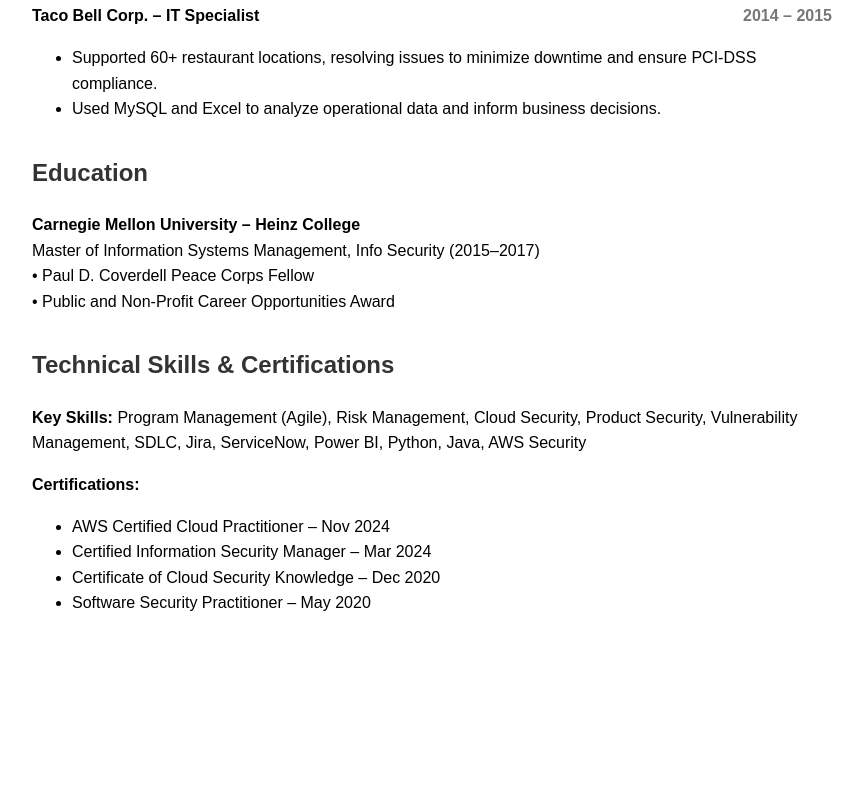
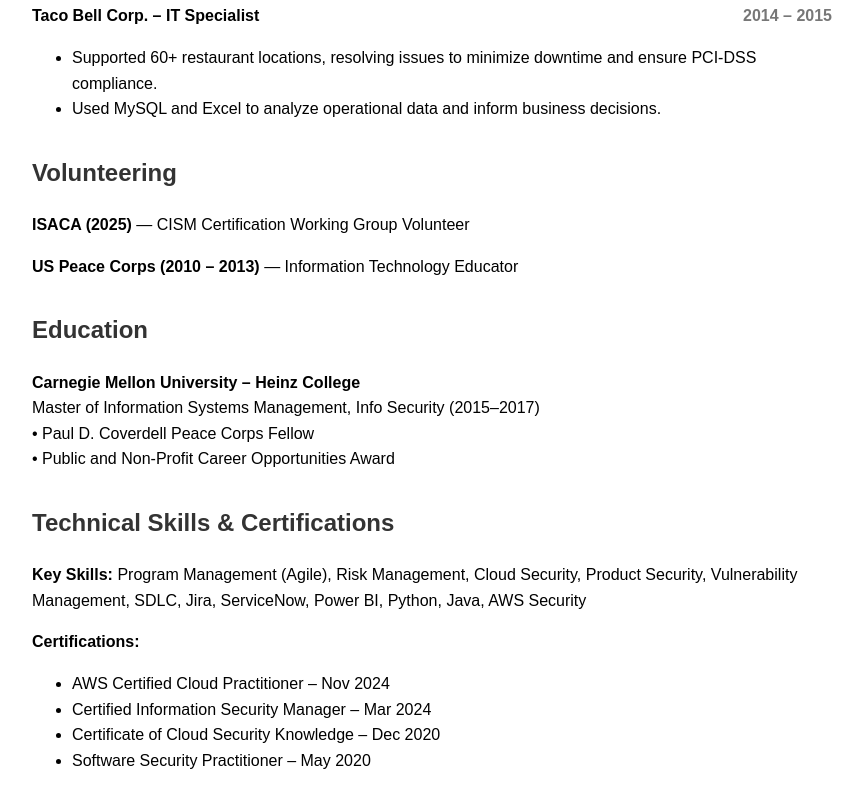
Before and after one commit to woimoli1979/MB2025Resume.github.io, a plain HTML site: page index.html in a window 1280 px wide. Shown: the part 1552-2359 px from the top of the page, without its empty margins (208-1071 px from the left). Before the commit the page ends 2232 px from the top, so only its background shows below. Drawn offline with Linux system fonts and the light colour scheme.

Commit message:
Update index.html
added volunteering section

```diff
--- a/index.html
+++ b/index.html
@@ -95,8 +95,13 @@
       <li>Supported 60+ restaurant locations, resolving issues to minimize downtime and ensure PCI-DSS compliance.</li>
       <li>Used MySQL and Excel to analyze operational data and inform business decisions.</li>
     </ul>
+  </div>
 
-  </div>
+  <div class="section">
+    <h2>Volunteering</h2>
+    <p><strong>ISACA (2025)</strong> — CISM Certification Working Group Volunteer<br />
+    <p><strong>US Peace Corps (2010 – 2013)</strong> — Information Technology Educator<br />
+   </div>
 
   <div class="section">
     <h2>Education</h2>
```
